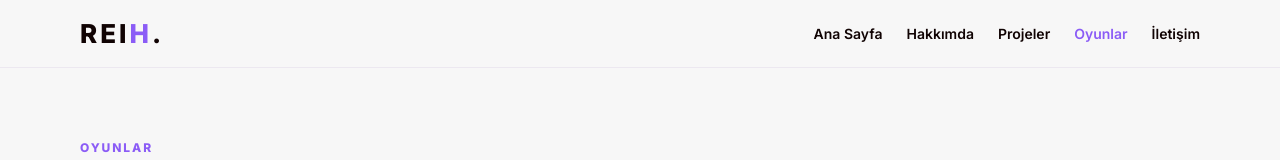
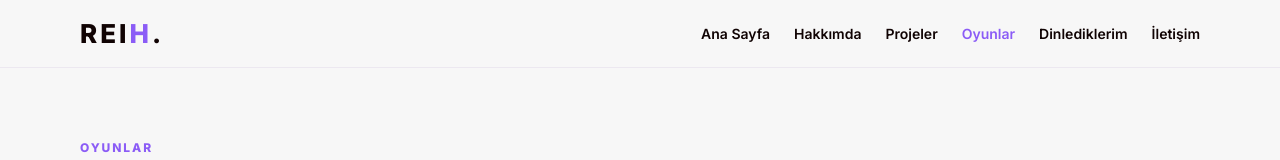
Before and after one commit to REIH-UCHIHANARYT/aziretmelisov, a plain HTML site: page oyunlar.html in a window 1280 px wide. Shown: the top 160 px of the page. Drawn offline with Linux system fonts and the light colour scheme.

Commit message:
Update oyunlar.html

```diff
--- a/oyunlar.html
+++ b/oyunlar.html
@@ -58,6 +58,7 @@
         <a href="index.html#hakkimda">Hakkımda</a>
         <a href="index.html#projeler">Projeler</a>
         <a href="oyunlar.html" aria-current="page">Oyunlar</a>
+        <a href="muzikler.html">Dinlediklerim</a>
         <a href="index.html#iletisim">İletişim</a>
       </div>
     </nav>
```
